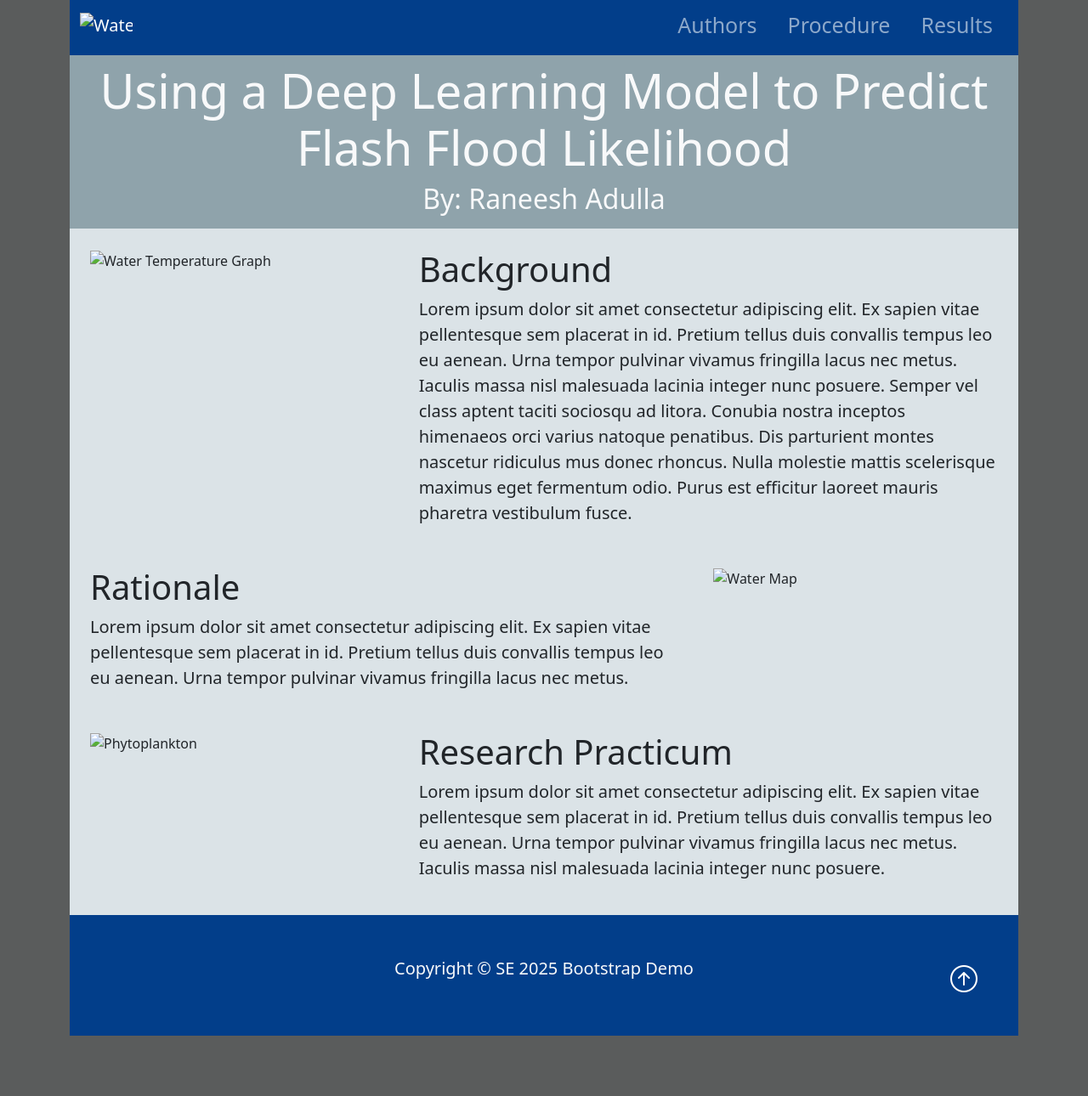
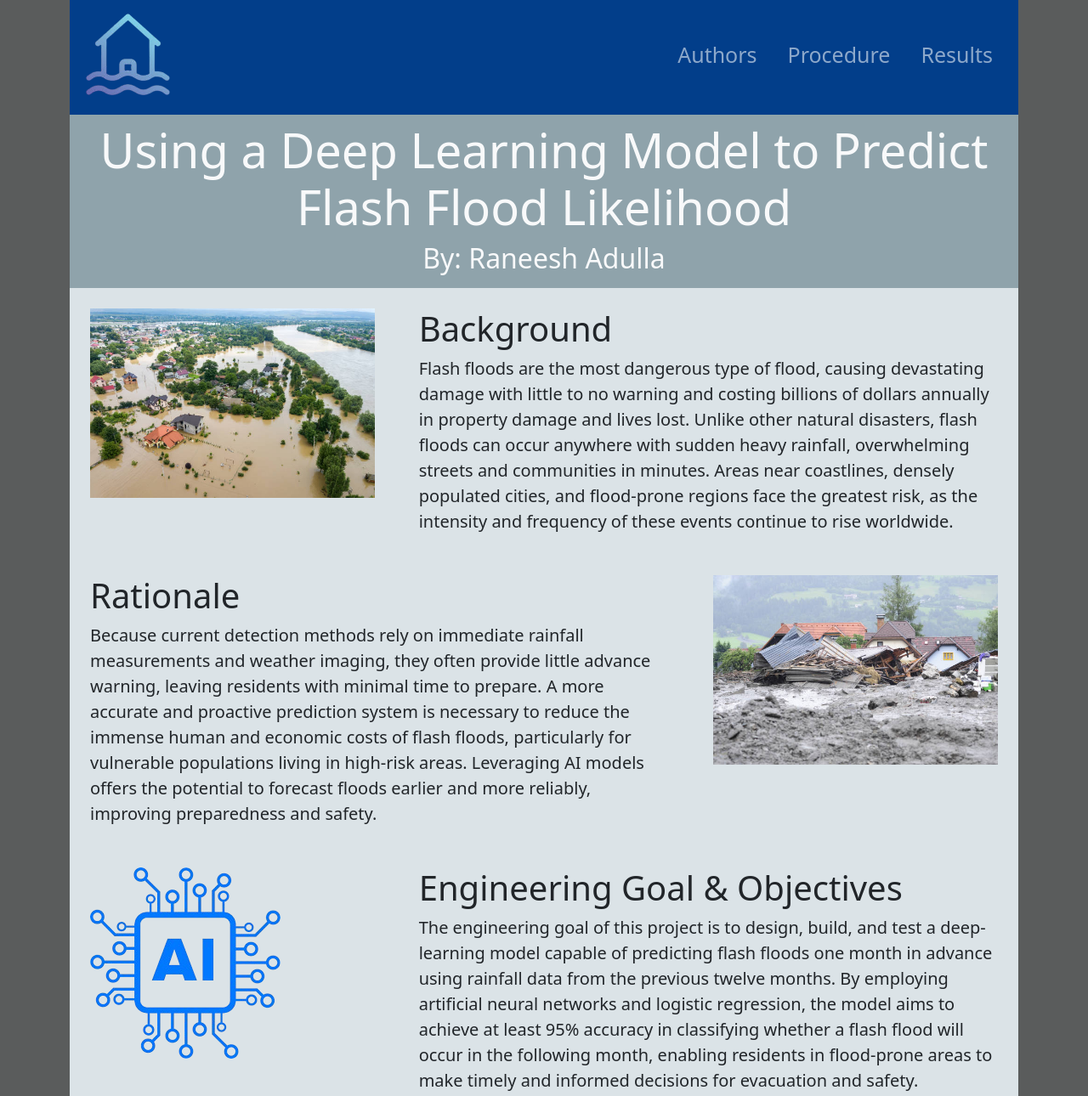
Before and after one commit to radulla/rp_adulla, a plain HTML site: page index.html in a window 1280 px wide. Shown: the part 5-1295 px from the top of the page at 85% size. Before the commit the page ends 1224 px from the top, so only its background shows below. Drawn offline with nearby package versions, Linux system fonts and the light colour scheme.

Commit message:
Update index and procedure.html
1. Updated index.html with proper information
2. Updated procedure.html to have icons
3. Added all images and icons into img folder

```diff
--- a/index.html
+++ b/index.html
@@ -21,7 +21,7 @@
             <!-- lg = large breakpoint, navbar-dark = make the text light -->
              <div class="container">
                 <a href="index.html" class="navbar-brand">
-                    <img src="img/droplet.png" alt="Water Logo" class="d-inline-block align-text-top w-50">
+                    <img src="img/project-icon.png" alt="Water Logo" class="d-inline-block align-text-top w-50">
                 </a>
 
                 <!-- Hamburger Menu Button -->
@@ -67,22 +67,18 @@
             <div class="container">
                 <div class="row"> <!-- Row 1 -->
                     <div class="col-sm-4 p-3">
-                        <img class="img-fluid" src="img/19418.jpeg" alt="Water Temperature Graph">
+                        <img class="img-fluid" src="img/flood-intro.jpg" alt="Flash Flood">
                     </div>
                     <div class="col-sm-8 p-3">
                         <h1 class="ovPadLeft">Background</h1>
                         <p class="lead overview-front ovPadLeft" id="">
-                            Lorem ipsum dolor sit amet consectetur adipiscing elit.
-                            Ex sapien vitae pellentesque sem placerat in id. Pretium
-                            tellus duis convallis tempus leo eu aenean. Urna tempor
-                            pulvinar vivamus fringilla lacus nec metus. Iaculis massa
-                            nisl malesuada lacinia integer nunc posuere. Semper vel
-                            class aptent taciti sociosqu ad litora. Conubia nostra
-                            inceptos himenaeos orci varius natoque penatibus. Dis
-                            parturient montes nascetur ridiculus mus donec rhoncus.
-                            Nulla molestie mattis scelerisque maximus eget fermentum
-                            odio. Purus est efficitur laoreet mauris pharetra
-                            vestibulum fusce.
+                            Flash floods are the most dangerous type of flood, causing devastating
+                            damage with little to no warning and costing billions of dollars annually
+                            in property damage and lives lost. Unlike other natural disasters, flash
+                            floods can occur anywhere with sudden heavy rainfall, overwhelming streets
+                            and communities in minutes. Areas near coastlines, densely populated cities,
+                            and flood-prone regions face the greatest risk, as the intensity and
+                            frequency of these events continue to rise worldwide.
                         </p>
                     </div>
                 </div>
@@ -90,29 +86,34 @@
                     <div class="col-sm-8 p-3">
                         <h1 class="ovPadRight">Rationale</h1>
                         <p class="lead overview-front ovPadRight" id="">
-                            Lorem ipsum dolor sit amet consectetur adipiscing elit.
-                            Ex sapien vitae pellentesque sem placerat in id. Pretium
-                            tellus duis convallis tempus leo eu aenean. Urna tempor
-                            pulvinar vivamus fringilla lacus nec metus.
+                            Because current detection methods rely on immediate rainfall measurements
+                            and weather imaging, they often provide little advance warning, leaving
+                            residents with minimal time to prepare. A more accurate and proactive
+                            prediction system is necessary to reduce the immense human and economic
+                            costs of flash floods, particularly for vulnerable populations living in
+                            high-risk areas. Leveraging AI models offers the potential to forecast floods
+                            earlier and more reliably, improving preparedness and safety.
                          </p>
                     </div>
                     <div class="col-sm-4 p-3">
-                        <img class="img-fluid" src="img/watermap.jpg" alt="Water Map">
+                        <img class="img-fluid" src="img/infrastructure-damage.jpg" alt="Infrastructure Damage">
                     </div>
 
                 </div>
                 <div class="row"> <!-- Row 3 -->
                     <div class="col-sm-4 p-3">
-                        <img class="img-fluid" src="img/phytoplankton-pnas.jpg" alt="Phytoplankton">
+                        <img class="img-fluid right-pad" src="img/ai-icon.png" alt="AI Icon"> <!--ask how to center-->
                     </div>
                     <div class="col-sm-8 p-3">
-                        <h1 class="ovPadLeft">Research Practicum</h1>
+                        <h1 class="ovPadLeft">Engineering Goal & Objectives</h1>
                         <p class="lead overview-front ovPadLeft" id="">
-                            Lorem ipsum dolor sit amet consectetur adipiscing elit.
-                            Ex sapien vitae pellentesque sem placerat in id. Pretium
-                            tellus duis convallis tempus leo eu aenean. Urna tempor
-                            pulvinar vivamus fringilla lacus nec metus. Iaculis massa
-                            nisl malesuada lacinia integer nunc posuere.
+                            The engineering goal of this project is to design, build, and test a
+                            deep-learning model capable of predicting flash floods one month in
+                            advance using rainfall data from the previous twelve months. By employing
+                            artificial neural networks and logistic regression, the model aims to achieve
+                            at least 95% accuracy in classifying whether a flash flood will occur in the
+                            following month, enabling residents in flood-prone areas to make timely and
+                            informed decisions for evacuation and safety.
                         </p>
                     </div>
                 </div>
```
Also changed, not shown: authors.html (+1 -1 lines), procedure.html (+11 -11 lines), img/ai-icon.png (added), img/ann-icon.png (added), img/balance-scale.png (added), img/colab-icon.png (added), img/efficacy-icon.png (added), img/excel-icon.png (added), img/flood-intro.jpg (added), img/infrastructure-damage.jpg (added), img/lr-icon.png (added), img/project-icon.png (added), img/table-icon.png (added).
